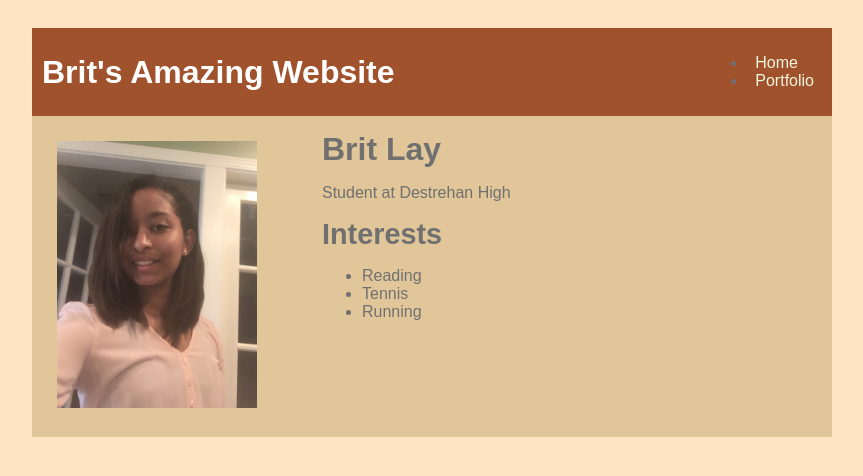
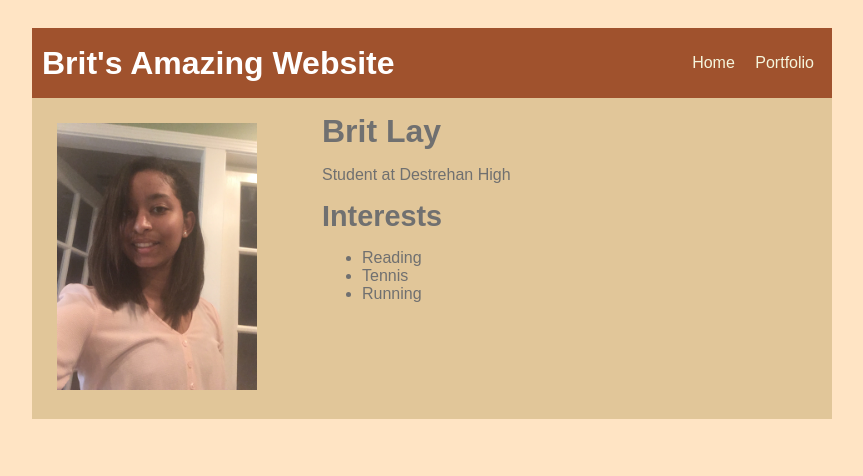
Before and after one commit to Britlay2020/Britlay2020.github.io, a plain HTML site: page index.html in a window 1280 px wide. Shown: the whole page, without its empty margins (208-1071 px from the left). Drawn offline with Linux system fonts and the light colour scheme.

Commit message:
A basic website

```diff
--- a/index.html
+++ b/index.html
@@ -35,7 +35,7 @@
         list-style-image: none;
     }
     nav li {
-        display: inline-circle;
+        display: inline;
         padding: 0 8px;
     }
     nav a {
```
